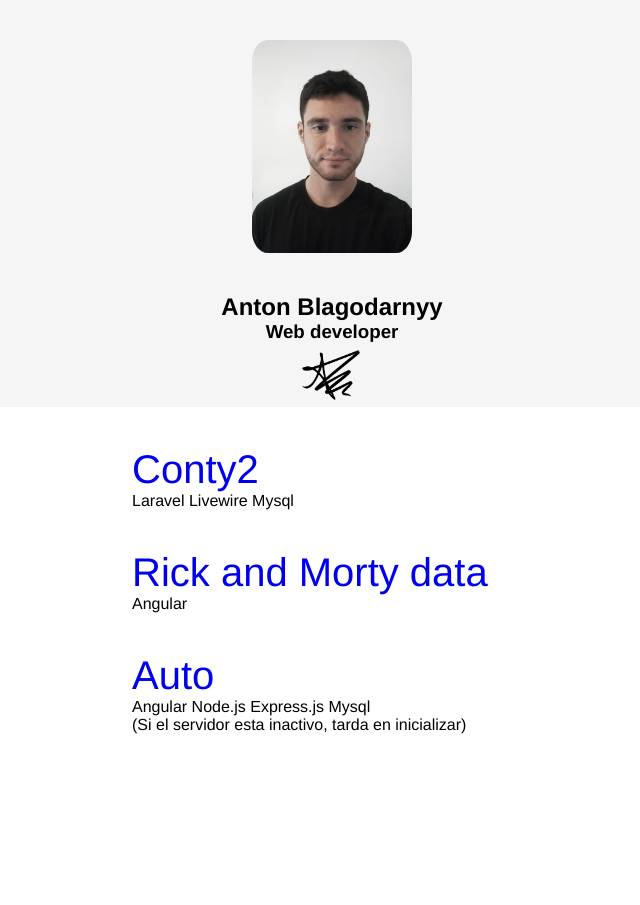
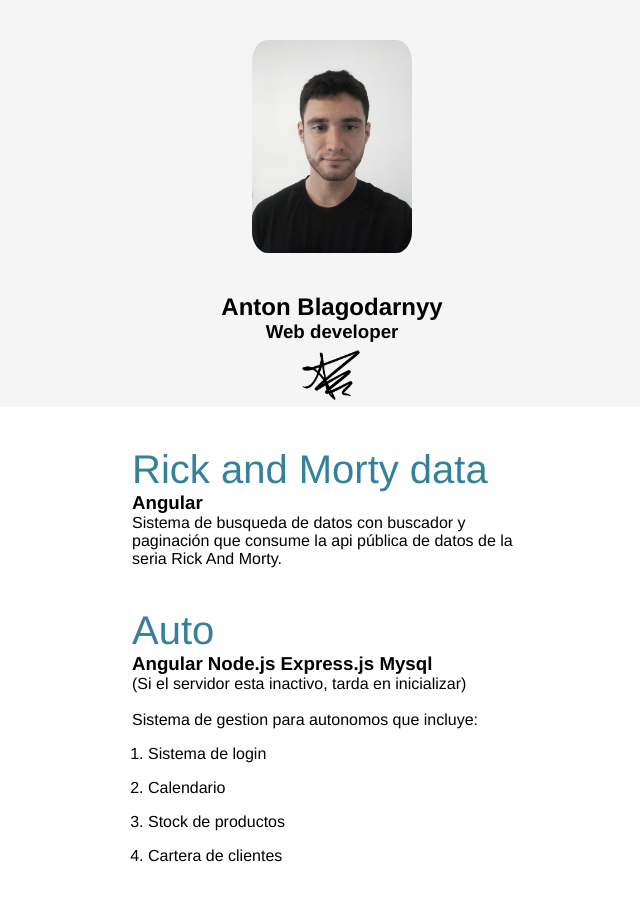
Before and after one commit to antonBlagodarnyy/antonBlagodarnyy.github.io, a PHP site: page / in a window 1280 px wide. Shown: the whole page, without its empty margins (308-948 px from the left). Before the commit the page ends 734 px from the top, so only its background shows below. Run offline with PHP 8.4, Linux system fonts and the light colour scheme.

Commit message:
small style fix

```diff
--- a/index.html
+++ b/index.html
@@ -24,19 +24,27 @@
       <div class="container-links">
         <ul>
           <li>
-            <a href="https://conty-20-production.up.railway.app/">Conty2</a>
-            <p>Laravel Livewire Mysql</p>
-          </li>
-          <li>
             <a href="https://rick-and-morty-gray-five.vercel.app/"
               >Rick and Morty data</a
             >
-            <p>Angular</p>
+            <h3>Angular</h3>
+            <p>
+              Sistema de busqueda de datos con buscador y paginación que consume
+              la api pública de datos de la seria Rick And Morty.
+            </p>
           </li>
           <li>
             <a href="https://auto-sepia.vercel.app/">Auto</a>
-            <p>Angular Node.js Express.js Mysql</p>
+            <h3>Angular Node.js Express.js Mysql</h3>
             <p>(Si el servidor esta inactivo, tarda en inicializar)</p>
+            <br />
+            <p>Sistema de gestion para autonomos que incluye:</p>
+            <ol>
+              <li>Sistema de login</li>
+              <li>Calendario</li>
+              <li>Stock de productos</li>
+              <li>Cartera de clientes</li>
+            </ol>
           </li>
         </ul>
       </div>
--- a/style.css
+++ b/style.css
@@ -3,16 +3,23 @@
   margin: 0;
   padding: 0;
 }
-li {
+ul > li {
   list-style: none;
   margin: 5vh;
+}
+ol > li {
+  margin: 2vh;
 }
 a {
   font-size: 5vh;
   text-decoration: none;
+  color: #35819b;
+}
+
+a:visited {
+  color: #35819b;
 }
 .container {
-
   width: 100%;
 }
 .container-header {
```
